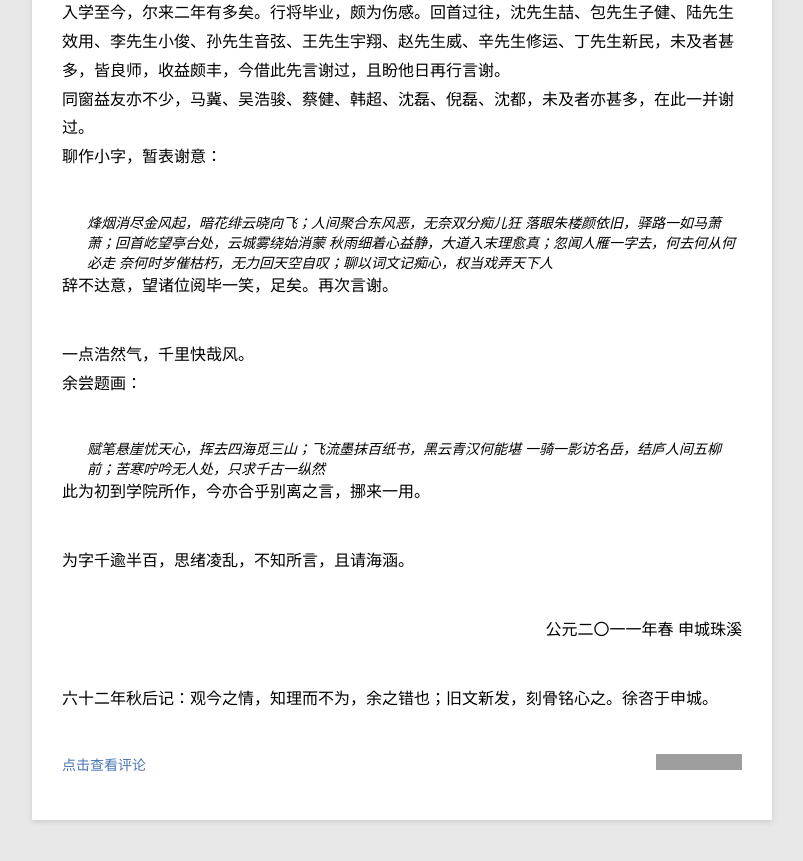
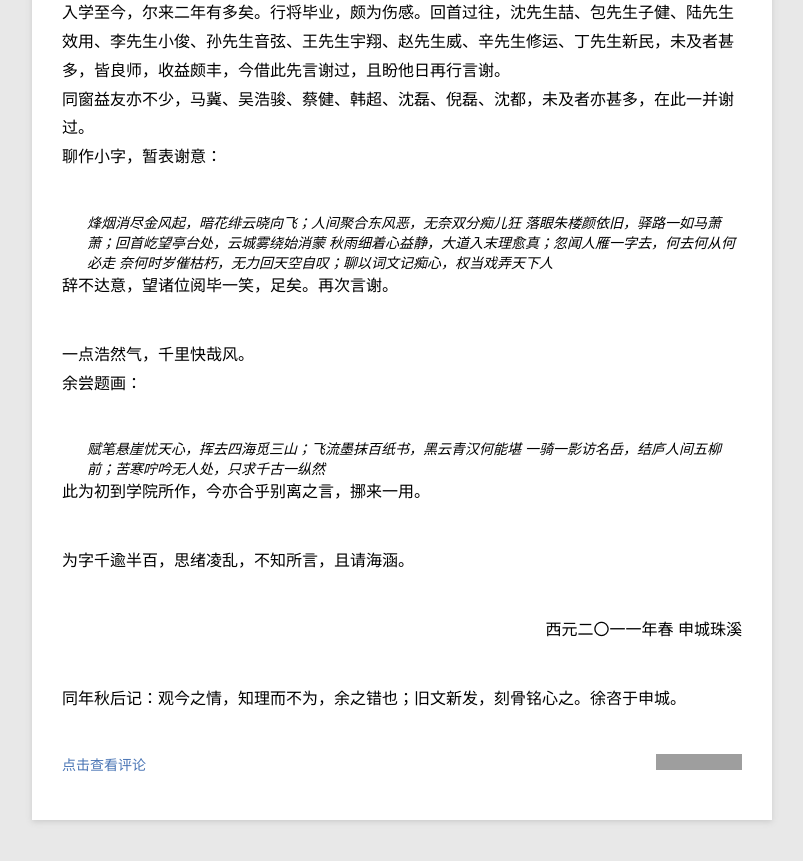
Before and after one commit to Shy07/shy07.github.com, a Jekyll site: the page built from _posts/article/2012-07-19-graduation-practice-report-41.md, in a window 1280 px wide and 900 px high, scrolled down 1803 px. Shown: the top 861 px of the window, without its empty margins (78-881 px from the left). Built offline with Jekyll 4.4.1, drawn with Linux system fonts in a browser that asks for light colours; Markdown is read by kramdown in place of the engine named in the settings; grey boxes are pictures that could not be loaded.

Commit message:
update 2012-07-19-graduation-practice-report-41.md

```diff
--- a/_posts/article/2012-07-19-graduation-practice-report-41.md
+++ b/_posts/article/2012-07-19-graduation-practice-report-41.md
@@ -58,9 +58,9 @@ description: 此文弃内容之讲解，从本质之感悟。措辞多有艰涩
 
 为字千逾半百，思绪凌乱，不知所言，且请海涵。
 
-<p align="right">公元二〇一一年春
+<p align="right">西元二〇一一年春
 申城珠溪</p>
-<p align="left">六十二年秋后记：观今之情，知理而不为，余之错也；旧文新发，刻骨铭心之。徐咨于申城。</p>
+<p align="left">同年秋后记：观今之情，知理而不为，余之错也；旧文新发，刻骨铭心之。徐咨于申城。</p>
 
 
 
```
